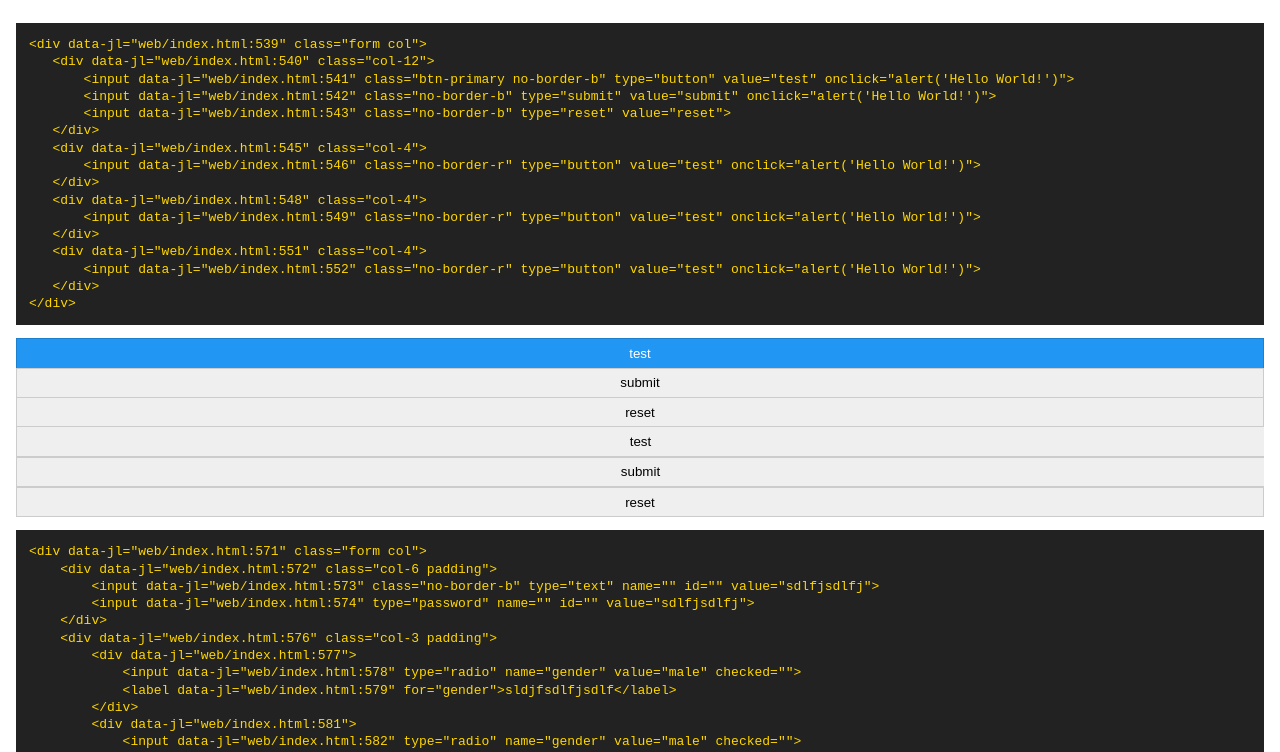
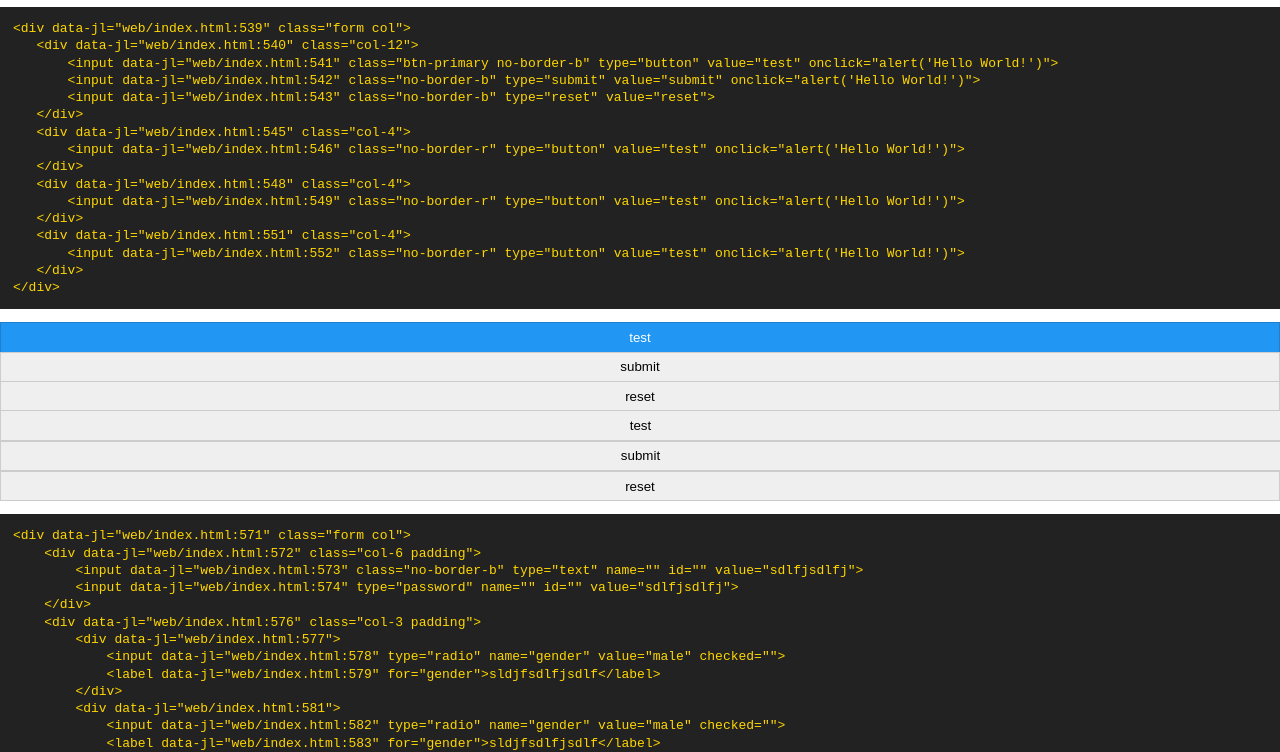
Before and after one commit to constructive-frontend/style, a website: page web/index.html in a window 1280 px wide. Shown: the part 10645-11397 px from the top of the page. Drawn offline with Linux system fonts and the light colour scheme.

Commit message:
fix_container_padding

```diff
--- a/src/sass/core.sass
+++ b/src/sass/core.sass
@@ -15,7 +15,6 @@ body
 .container
   width: 100%
   margin: auto
-  padding: 1em
   @media (max-device-width: $break-small)
     width: 100%
 
```
Also changed, not shown: web/css/cfstyle.css, web/css/cfstyle.min.css, web/css/core.css, web/css/core.min.css.
